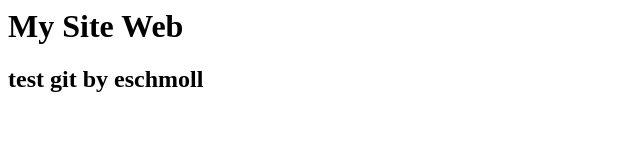
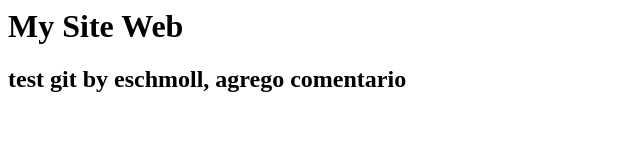
Before and after one commit to erikschmoll/TestGit, a plain HTML site: page index.html in a window 1280 px wide. Shown: the whole page, without its empty margins (0-640 px from the left). Drawn offline with Linux system fonts and the light colour scheme.

Commit message:
nuevo cambio

```diff
--- a/index.html
+++ b/index.html
@@ -1,5 +1,5 @@
 <h1>My Site Web</h1>
 
 <h2>
-    test git by eschmoll
+    test git by eschmoll, agrego comentario
 </h2>
```
